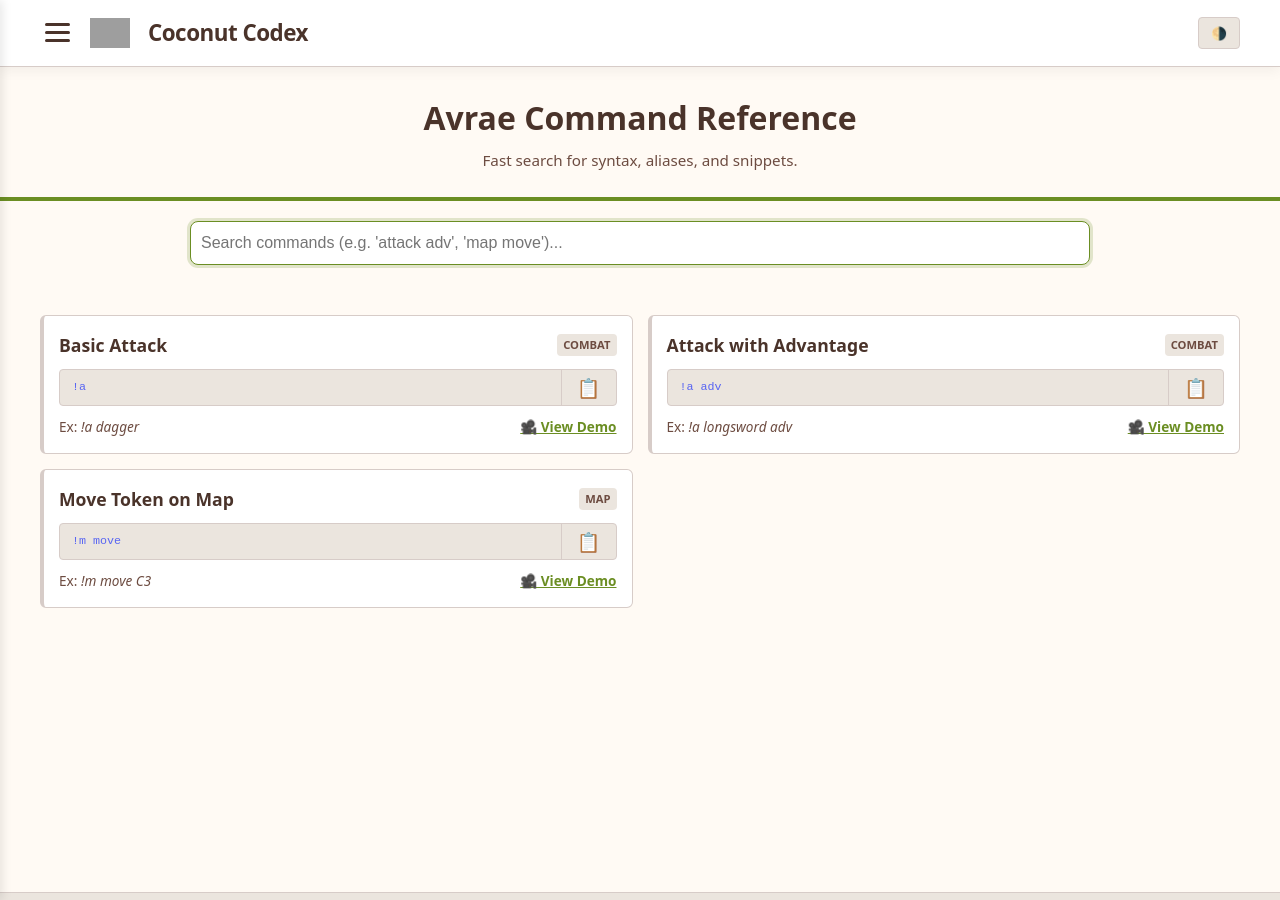
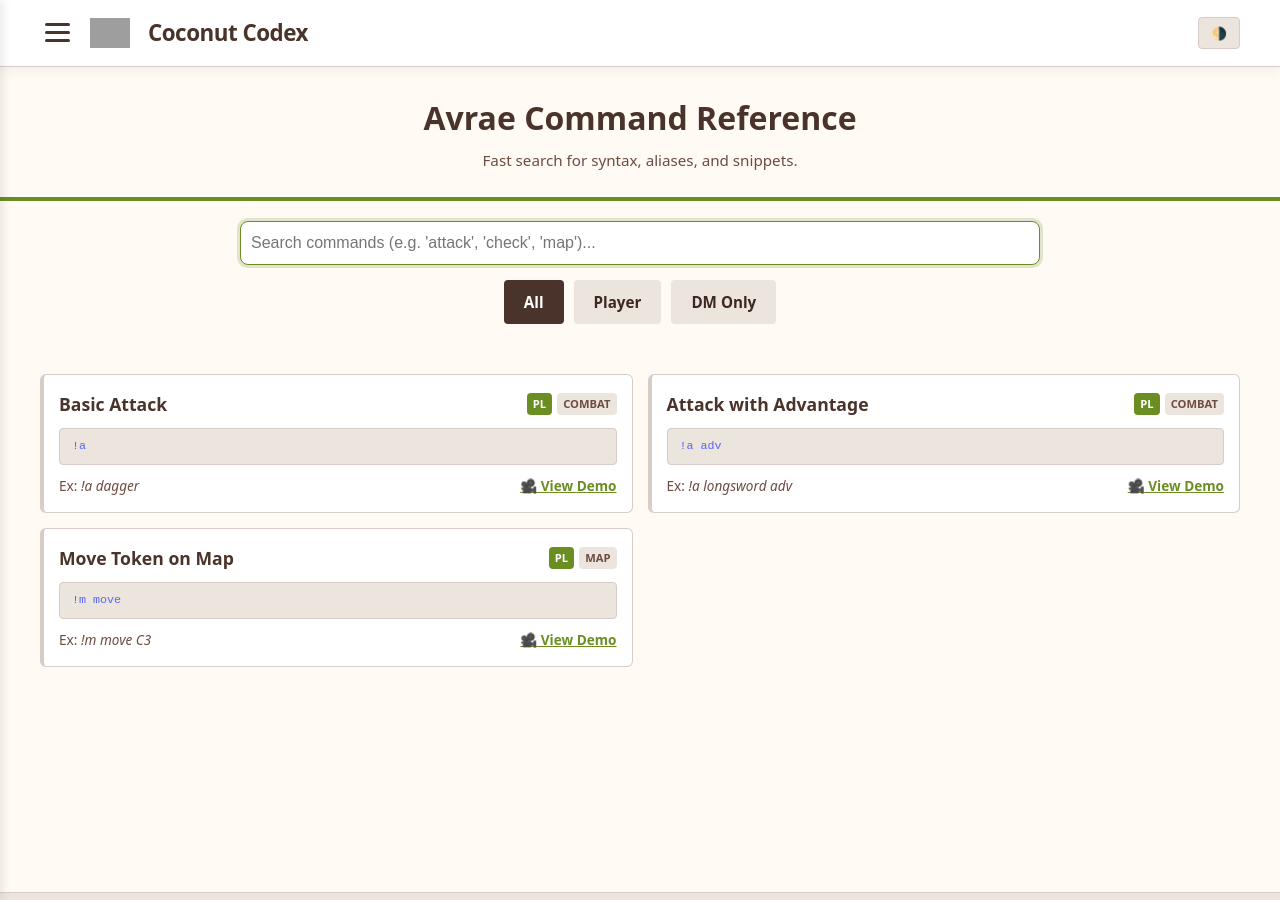
Before and after one commit to coconutswallow/codex, a Jekyll site: the page built from avrae.html, in a window 1280 px wide and 900 px high. Built offline with Jekyll 4.4.1, drawn with Linux system fonts in a browser that asks for light colours; a script that is not in the unit is left out; grey boxes are pictures that could not be loaded.

Commit message:
avrae updates

```diff
--- a/_data/avrae_commands.yml
+++ b/_data/avrae_commands.yml
@@ -3,6 +3,7 @@
   example: "!a dagger"
   tags: "combat attack action basic"
   category: "Combat"
+  type: "Player"
   image: "" # Optional URL to a gif
 
 - title: "Attack with Advantage"
@@ -10,6 +11,7 @@
   example: "!a longsword adv"
   tags: "combat attack bonus advantage"
   category: "Combat"
+  type: "Player"
   image: ""
 
 - title: "Move Token on Map"
@@ -17,4 +19,5 @@
   example: "!m move C3"
   tags: "map movement token otfbm"
   category: "Map"
+  type: "Player"
   image: "/assets/gifs/map-move.gif" # Example of a visual demo
--- a/avrae.html
+++ b/avrae.html
@@ -8,22 +8,38 @@
   <p>Fast search for syntax, aliases, and snippets.</p>
 </div>
 
-<div class="map-search-wrapper">
-  <input type="text" id="cmdSearchInput" placeholder="Search commands (e.g. 'attack adv', 'map move')..." autofocus>
+<div class="map-search-wrapper" style="max-width: 800px; flex-direction: column; gap: 15px;">
+
+  <input type="text" id="cmdSearchInput" placeholder="Search commands (e.g. 'attack', 'check', 'map')..." autofocus style="width: 100%;">
+
+  <div class="filter-toggles" style="display: flex; gap: 10px; justify-content: center; width: 100%;">
+    <button class="tool-btn active" onclick="setFilter('All')" id="btn-all">All</button>
+    <button class="tool-btn" onclick="setFilter('Player')" id="btn-player">Player</button>
+    <button class="tool-btn" onclick="setFilter('DM')" id="btn-dm">DM Only</button>
+  </div>
+
 </div>
 
 <div class="avrae-grid" id="cmd-grid">
   {% for cmd in site.data.avrae_commands %}
-    <div class="cmd-card" data-search="{{ cmd.title }} {{ cmd.tags }} {{ cmd.category }}">
+    <div class="cmd-card"
+         data-search="{{ cmd.title }} {{ cmd.tags }} {{ cmd.category }}"
+         data-type="{{ cmd.type | default: 'Both' }}">
 
       <div class="cmd-header">
         <h3 class="cmd-title">{{ cmd.title }}</h3>
-        <span class="cmd-badge">{{ cmd.category }}</span>
+        <div style="display:flex; gap:5px;">
+            {% if cmd.type == 'DM' %}
+                <span class="cmd-badge" style="background:#4A332A; color:white;">DM</span>
+            {% elsif cmd.type == 'Player' %}
+                <span class="cmd-badge" style="background:#6B8E23; color:white;">PL</span>
+            {% endif %}
+            <span class="cmd-badge">{{ cmd.category }}</span>
+        </div>
       </div>
 
       <div class="cmd-syntax-wrapper">
         <code class="cmd-code">{{ cmd.syntax }}</code>
-        <button class="cmd-copy-btn" title="Copy to Clipboard" onclick="copyText(this)">📋</button>
       </div>
 
       <div class="cmd-footer">
@@ -41,7 +57,8 @@
 </div>
 
 <div id="demo-modal" class="modal-overlay" onclick="closeModal()">
-  <div class="modal-content" onclick="event.stopPropagation()"> <img id="modal-img" src="">
+  <div class="modal-content" onclick="event.stopPropagation()">
+    <img id="modal-img" src="">
     <div style="text-align:center; margin-top:10px;">
         <button class="tool-btn" onclick="closeModal()">Close</button>
     </div>
@@ -49,33 +66,64 @@
 </div>
 
 <script>
-  /* --- 1. Search Logic (Fuzzy Match) --- */
+  let currentFilter = 'All';
+
+  /* --- Filter Logic (Search + Toggle) --- */
   const searchInput = document.getElementById('cmdSearchInput');
   const allCards = document.querySelectorAll('.cmd-card');
+  const btns = {
+    'All': document.getElementById('btn-all'),
+    'Player': document.getElementById('btn-player'),
+    'DM': document.getElementById('btn-dm')
+  };
 
-  searchInput.addEventListener('keyup', () => {
+  // 1. Handle Toggle Clicks
+  function setFilter(type) {
+    currentFilter = type;
+
+    // Update Button Styles
+    Object.values(btns).forEach(b => {
+        b.style.background = 'var(--color-bg-controls)';
+        b.style.color = 'var(--color-text)';
+    });
+    const activeBtn = btns[type];
+    activeBtn.style.background = 'var(--palette-brand-main)';
+    activeBtn.style.color = 'var(--palette-white)';
+
+    // Re-run filter
+    runFilter();
+  }
+
+  // 2. Handle Typing
+  searchInput.addEventListener('keyup', runFilter);
+
+  // 3. Main Filter Function
+  function runFilter() {
     const filterText = searchInput.value.toLowerCase().trim();
     const terms = filterText.split(" ").filter(t => t.length > 0);
 
     allCards.forEach(card => {
       const searchData = card.getAttribute('data-search').toLowerCase();
-      // Every typed word must exist in the card data
-      const isMatch = terms.every(term => searchData.includes(term));
-      card.style.display = isMatch ? 'flex' : 'none';
+      const cardType = card.getAttribute('data-type'); // "DM", "Player", or "Both"
+
+      // Check Text Match
+      const textMatch = terms.every(term => searchData.includes(term));
+
+      // Check Type Match
+      let typeMatch = true;
+      if (currentFilter !== 'All') {
+          // If filter is 'DM', show 'DM' and 'Both'
+          // If filter is 'Player', show 'Player' and 'Both'
+          if (cardType !== currentFilter && cardType !== 'Both') {
+              typeMatch = false;
+          }
+      }
+
+      card.style.display = (textMatch && typeMatch) ? 'flex' : 'none';
     });
-  });
-
-  /* --- 2. Copy Logic --- */
-  function copyText(btn) {
-    const code = btn.previousElementSibling.innerText;
-    navigator.clipboard.writeText(code);
-
-    const original = btn.innerText;
-    btn.innerText = "✅";
-    setTimeout(() => btn.innerText = original, 1500);
   }
 
-  /* --- 3. Modal Logic --- */
+  /* --- Modal Logic --- */
   const modal = document.getElementById('demo-modal');
   const modalImg = document.getElementById('modal-img');
 
@@ -89,8 +137,10 @@
     modalImg.src = "";
   }
 
-  // Close on Escape key
   document.addEventListener('keydown', (e) => {
     if (e.key === "Escape") closeModal();
   });
+
+  // Initialize active state style manually on load
+  setFilter('All');
 </script>
```
